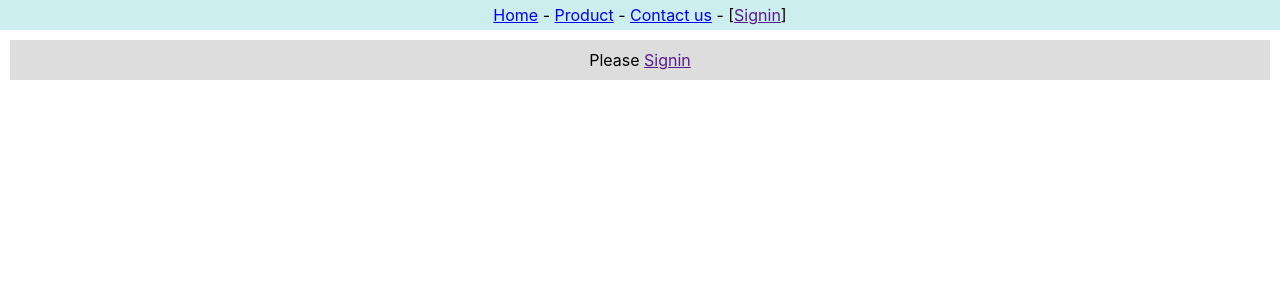
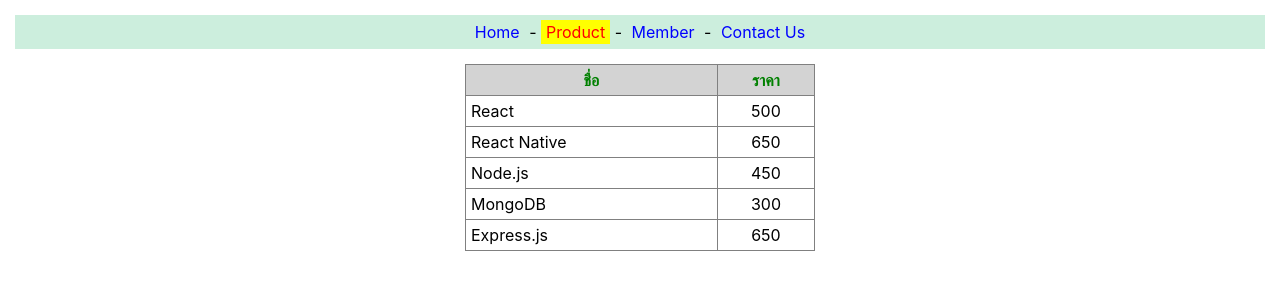
Before and after one commit to Krittameth-mek/app1, a React (Create React App) app: page /products in a window 1280 px wide. Shown: the top 300 px of the page. Built offline with nearby package versions, Linux system fonts and the light colour scheme.

Commit message:
routeeeeee

```diff
--- a/package.json
+++ b/package.json
@@ -9,6 +9,7 @@
     "@testing-library/user-event": "^13.5.0",
     "react": "^19.2.7",
     "react-dom": "^19.2.7",
+    "react-router-dom": "^7.18.3",
     "react-scripts": "5.0.1",
     "web-vitals": "^2.1.4"
   },
--- a/src/App.js
+++ b/src/App.js
@@ -1,17 +1,8 @@
 import React from 'react'
-import {userContext} from './context';
-import Header2 from './context-header2'
-import Content2 from './context-content2'
+import Router4 from './router4'
 
 function App() {
-  let [user, setUser] = React.useState('')
-  return (
-
-    <userContext.Provider value={[user, setUser]}>
-      <Header2/>
-      <Content2/>
-    </userContext.Provider>
-  )
+  return <Router4/>
 }
 
 export default App;
--- /dev/null
+++ b/src/home.js
@@ -0,0 +1,13 @@
+import React from 'react'
+export default function Home() {
+    return (
+        <p style={{textAlign:'center'}}>
+        <h3>ยินดีต้อนรับสู่ React Store</h3>
+        รายชื่อ <a href="/products">สินค้า</a> ที่เรามีจำหน่าย
+            <br/>
+        แต่ท่านต้องเป็น <a href="/member">สมาชิก</a> จึงจะ
+            สั่งซื้อได้<br/>
+        หากมีข้อสงสัย กรุณา <a href="/contact">ติดต่อเรา</a>
+    </p>
+    )
+}
--- /dev/null
+++ b/src/member.js
@@ -0,0 +1,7 @@
+import React from 'react'
+
+export default function Member() {
+    return (
+        <div style={{textAlign:'center'}}>Member Page</div>
+    )
+}
--- /dev/null
+++ b/src/navlink.css
@@ -0,0 +1,17 @@
+.nav{
+    background-color: #ced;
+    padding: 7px;
+    text-align: center;
+    margin: 15px;
+}
+.menu{
+    color: blue;
+    text-decoration: none;
+    padding: 2px 5px;
+}
+.active_menu{
+    color: red;
+    background-color: yellow;
+    text-decoration: none;
+    padding: 2px 5px;
+}
--- /dev/null
+++ b/src/products.css
@@ -0,0 +1,15 @@
+table{
+     width: 350px;
+     border-collapse: collapse;
+     margin: auto;
+}
+th{
+    background-color: lightgray;
+    color: green;
+}
+th,td{
+    padding: 5px;
+}
+td:nth-child(2){
+    text-align: center;
+}
--- /dev/null
+++ b/src/products.js
@@ -0,0 +1,25 @@
+import React from 'react'
+import './products.css'
+export default class Products extends React.Component
+{
+    data = [
+    ['React', 500],
+    ['React Native', 650],
+    ['Node.js', 450],
+    ['MongoDB', 300],
+    ['Express.js', 650]
+    ]
+
+    render() {
+        return (
+            <table border="1">
+                <tr><th>ชื่อ</th><th>ราคา</th></tr>
+            {
+                this.data.map(d => {
+                    return <tr><td>{d[0]}</td><td>{d[1]}</td></tr>
+            })
+        }
+    </table>
+    )
+}
+}
--- /dev/null
+++ b/src/router4.js
@@ -0,0 +1,35 @@
+import React from 'react'
+import { BrowserRouter , NavLink, Route, Routes, Navigate} from 'react-router-dom'
+import './navlink.css'
+import Products from './products'
+import Home from './home'
+import Member from './member'
+
+export default function Router3() {
+  return (
+    <BrowserRouter>
+      <nav className="nav">
+        <NavLink to="/" className={({isActive})=>isActive ? "active_menu" : "menu"}
+        style={({isActive})=>{return {fontWeight:isActive ? 'bold' : ""};}}>
+          Home
+        </NavLink> -&nbsp;
+        <NavLink to="/products" className={({isActive})=>isActive ? "active_menu" : "menu"}>
+          Product
+        </NavLink> -&nbsp;
+        <NavLink to="/member" className={({isActive})=>isActive ? "active_menu" : "menu"}>
+          Member
+        </NavLink> -&nbsp;
+        <NavLink to="/contact" className={({isActive})=>isActive ? "active_menu" : "menu"}>
+          Contact Us
+        </NavLink>
+      </nav>
+      <Routes style={{margin: '20px'}}>
+        <Route path="/" element={<Home/>}/>
+        <Route path="/products" element={<Products/>}/>
+        <Route path="/member" Component={Member}/>
+        <Route path="/contact" element={<div style={{textAlign:'center'}}>Contact Page</div>}/>
+        <Route path="/*" element={<Navigate to="/"/>} />
+      </Routes>
+    </BrowserRouter>
+  )
+}
```
Also changed, not shown: src/router1.js (added, +26 -0 lines), src/router2.js (added, +25 -0 lines), src/router3.js (added, +35 -0 lines), 1 other file (tests, documents, lock files or other folders).
